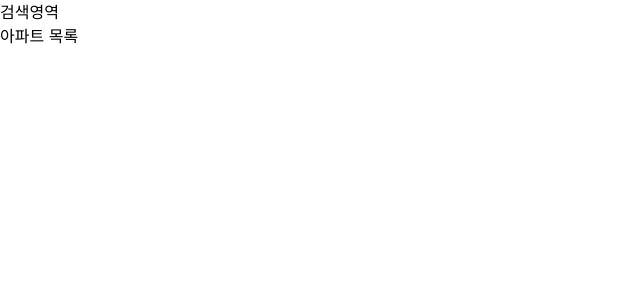
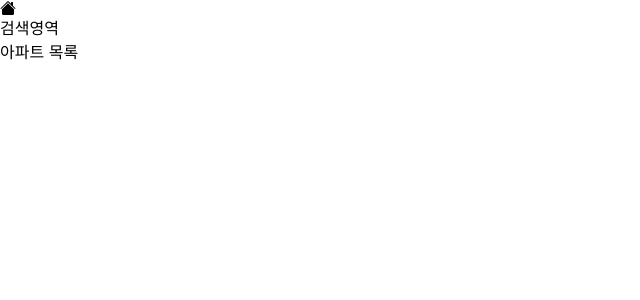
Before and after one commit to awdsza/real_estate_toy, a React (Create React App) app: page / in a window 1280 px wide. Shown: the top 300 px of the page, without its empty margins (0-640 px from the left). Built offline with nearby package versions, Linux system fonts and the light colour scheme.

Commit message:
[chore]react-icon 패키지 추가

```diff
--- a/package.json
+++ b/package.json
@@ -9,6 +9,7 @@
     "axios": "^1.3.6",
     "react": "^18.2.0",
     "react-dom": "^18.2.0",
+    "react-icons": "^4.8.0",
     "react-router-dom": "^6.10.0",
     "react-scripts": "5.0.1",
     "web-vitals": "^2.1.4"
--- a/src/components/SearchHeader.jsx
+++ b/src/components/SearchHeader.jsx
@@ -1,5 +1,10 @@
 import React from "react";
-
+import { BsHouseFill } from "react-icons/bs";
 export default function SearchHeader() {
-  return <div>검색영역</div>;
+  return (
+    <header>
+      <BsHouseFill />
+      검색영역
+    </header>
+  );
 }
```
Also changed, not shown: 1 other file (tests, documents, lock files or other folders).
